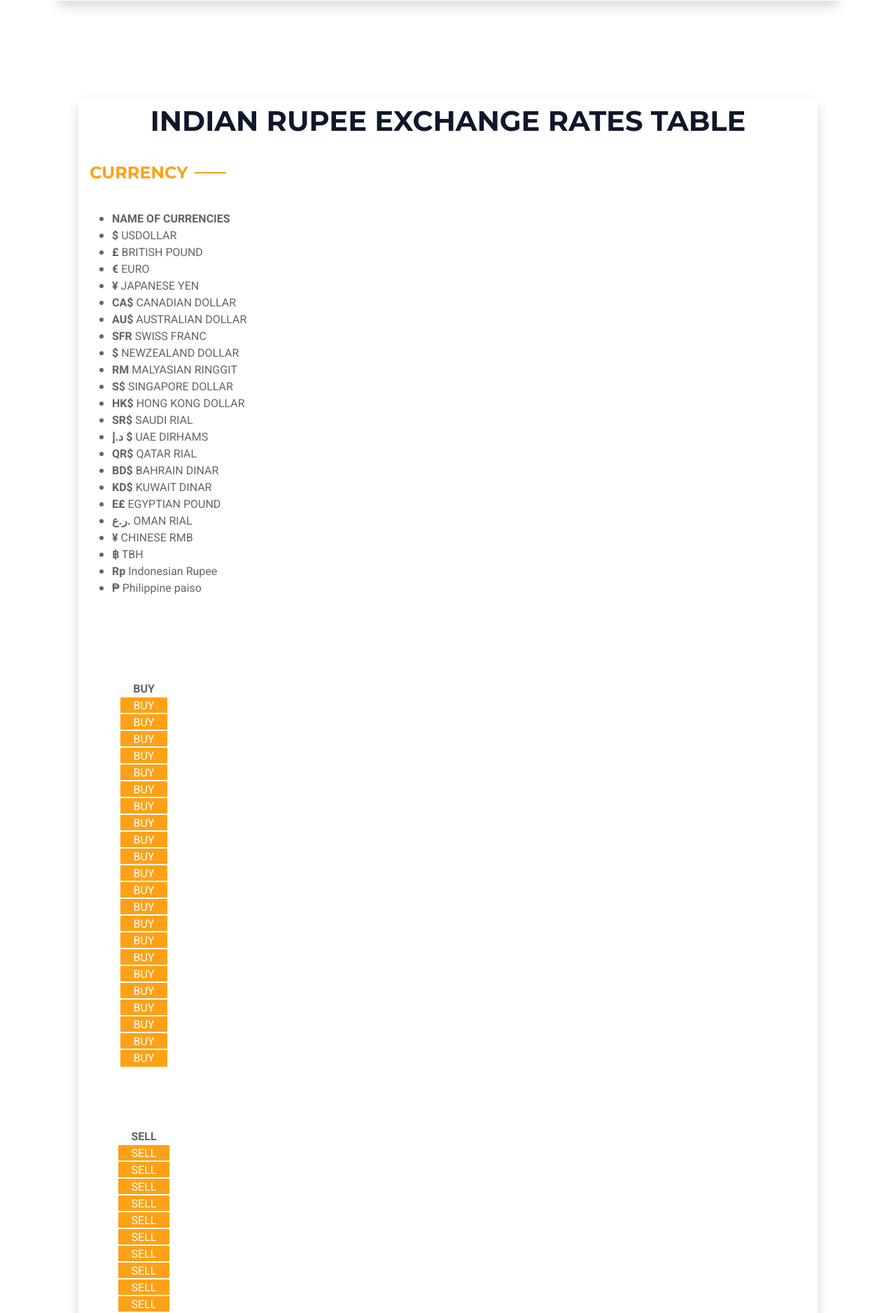
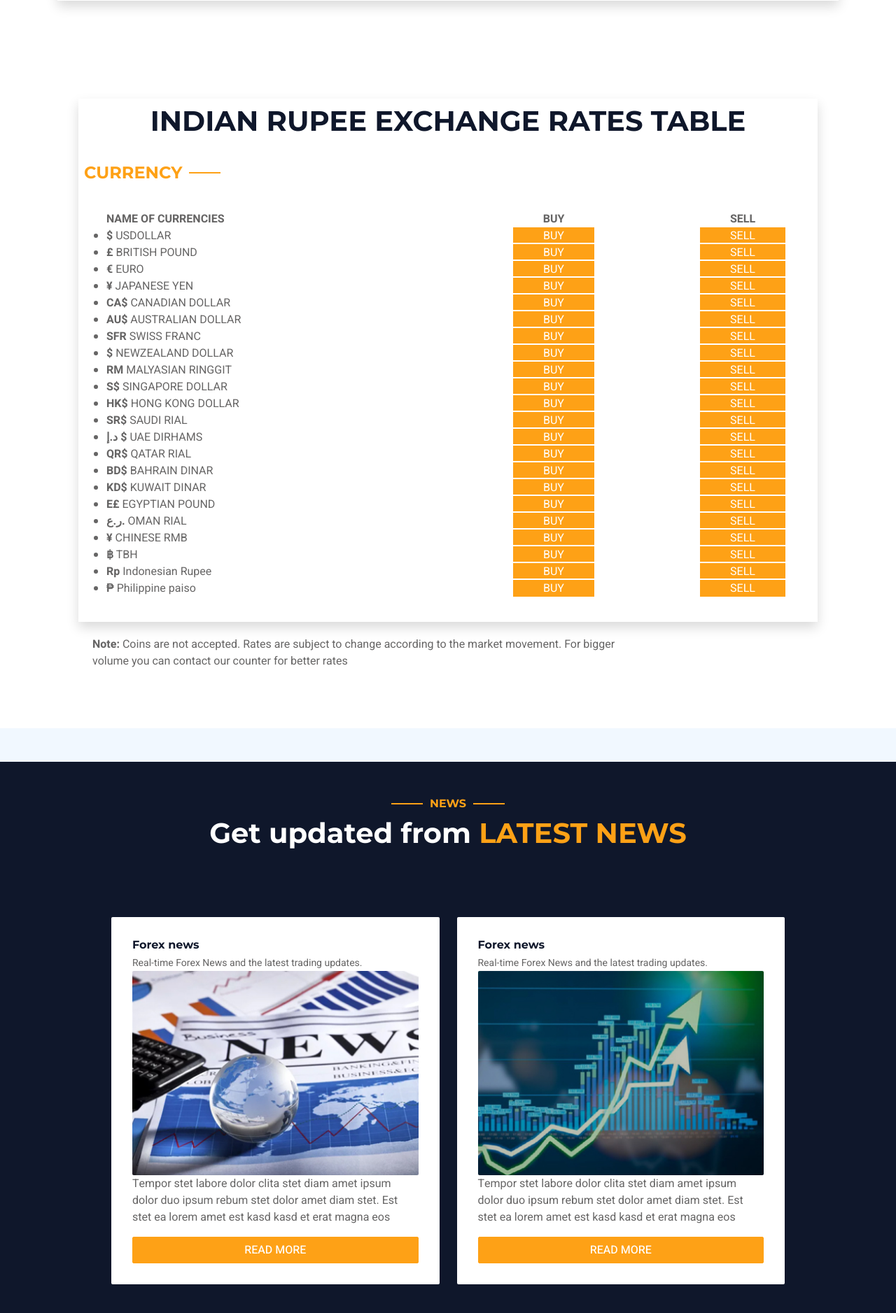
Before and after one commit to nicksdev29/forexWeb, a PHP site: page /forex.php in a window 1280 px wide. Shown: the part 591-2468 px from the top of the page at 70% size. Run offline with PHP 8.4, Linux system fonts and the light colour scheme; data that the repository does not hold is empty; some libraries are stand-ins or nearby versions.

Commit message:
updated files as per requirement

```diff
--- a/forex.php
+++ b/forex.php
@@ -133,15 +133,19 @@
                     <div class="row g-2">
                         <div class="col-md-12">
                             <div class="row g-2">
+
+                                <div class="col-md-12">
                                     <h1 align="center">INDIAN RUPEE EXCHANGE RATES TABLE</h1>
+                                </div>
+                                <div class="col-md-12">
+                                    <div class="row" style="max-height:96vh; overflow-y: auto">
                                 <div class="col-md-6" style="padding: 20px;">
                                     <div class="date" id="date1" data-target-input="nearest">
                                         <h4 class="section-title text-start text-primary text-uppercase mb-4">CURRENCY</h4>
 
-                              <div style="height: 600px; overflow-y:auto;">
                                         <p align="center">
                                         <ul class="forex1">
-                                          <b><li>NAME OF CURRENCIES </li></b>
+                                            <b>NAME OF CURRENCIES</b>
                                             <li><b>$</b> USDOLLAR </li>
                                             <li><b>£</b> BRITISH POUND</li>
                                             <li><b>€</b> EURO</li>
@@ -172,70 +176,13 @@
                                     </p>
 
 
+
+                                    </div>
                                 </div>
 
-
-                                </div>
-                                <!--
-
-                                    <div class="col-md-5" style="padding: 25px;">
-                                    <div class="date" id="date1" data-target-input="nearest">
-                                    <h4 class="section-title text-start text-primary text-uppercase mb-4">RATES</h4>
-                                   <div class="row">
-                                   <div class="col-md-3">
-                                    <p align="center"><ul class="forex1" style="list-style-type:none;">
-                                          <li><b>1.00 INR</b></li>
-
-                                          <li>0.012214</li>
-                                          <li>0.011223</li>
-                                          <li>0.009855</li>
-                                          <li>0.018383</li>
-                                          <li>0.016523</li>
-                                          <li>0.016275</li>
-                                          <li>0.011084</li>
-                                          <li>0.053769</li>
-                                          <li>1.616144</li>
-                                          <li>0.083933</li>
-                                          <li>0.083933</li>
-                                          <li>0.053769</li>
-                                          <li>0.009855</li>
-                                          <li>0.011084</li>
-                                          <li>0.009855</li>
-                                          <li>0.018383</li>
-                                          <li>0.016523</li>
-                                          <li>0.083933</li>
-
-                                                                             </ul></p></div>
-
-                                    <div class="col-md-3" align="center">
-
-                                    <p align="center"><ul class="forex1" style="list-style-type:none;">
-                                          <b><li>1.00 INR</li></b>
-
-                                          <li>81.874864</li>
-                                          <li>89.100682</li>
-                                          <li>101.473748</li>
-                                          <li>54.396806</li>
-                                          <li>60.521525</li>
-                                          <li>61.443018</li>
-                                          <li>90.217415</li>
-                                          <li>18.597949</li>
-                                          <li>0.618757</li>
-                                          <li>11.914228</li>
-                                          <li>11.914228</li>
-                                          <li>89.100682</li>
-                                          <li>101.473748</li>
-                                          <li>54.396806</li>
-                                          <li>60.521525</li>
-                                          <li>61.443018</li>
-                                          <li>90.217415</li>
-                                          <li>18.597949</li>
-
-
-                                    </ul></p></div>--  -->
                                      <div class="col-md-3" align="center">
                                     <p align="center"><ul class="forex1" style="list-style-type:none;"> <br> <br> <br>
-                                          <b><li>BUY</li></b>
+                                          <b>BUY</b>
 
                                           <li><a href="#" class="buy">BUY</a></li>
                                           <li><a href="#" class="buy">BUY</a></li>
@@ -266,7 +213,7 @@
 
 <div class="col-md-3"button>
                                     <p align="center"><ul class="forex1" style="list-style-type:none;"align="center"> <br> <br> <br>
-                                          <b><li>SELL</li></b>
+                                          <b>SELL</b>
 
                                           <li><a href="#" class="buy">SELL</a></li>
                                           <li><a href="#" class="buy">SELL</a></li>
@@ -294,6 +241,8 @@
 
                                     </ul></p></div>
 
+                                    </div>
+                                </div>
 
                                 </div>
                                  </div>
--- a/login.php
+++ b/login.php
@@ -85,7 +85,7 @@
   if(!is_null($data) && $data['user_role']==1) {
 ?>
   <script type="text/javascript">
-    window.location.href = 'user/static/index.php';
+    window.location.href = 'user/admin/index.php';
   </script>
 <?php
     // header("location:after-login.php");
```
Lines whose indentation alone changed are shown as unchanged.
